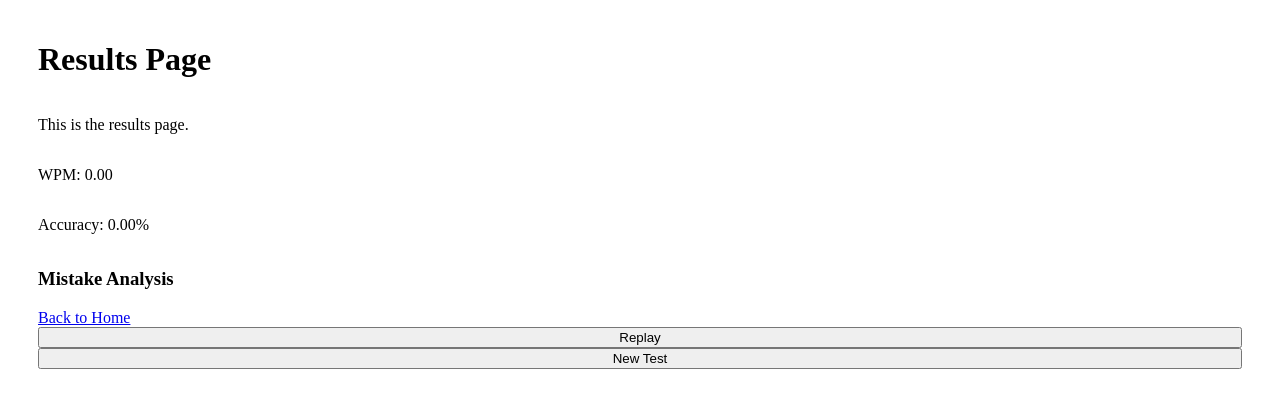
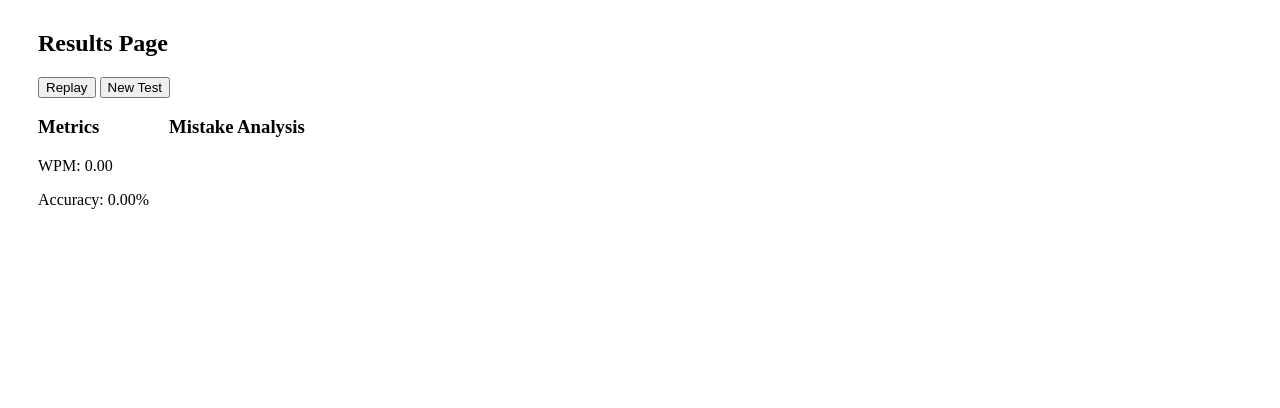
Before and after one commit to perimeterr/WPM-Hero, a Django app: page /results/ in a window 1280 px wide. Shown: the part 139-547 px from the top of the page. Run offline with Django 5.2, Linux system fonts and the light colour scheme.

Commit message:
cleaned the layout of the results page

```diff
--- a/static/style.css
+++ b/static/style.css
@@ -5,7 +5,7 @@ body{
 }
 
 .header{
-    margin-bottom: 20px;
+    margin-bottom: 10px;
 }
 
 #time{
@@ -15,6 +15,10 @@ body{
 
 #difficulty {
     margin-right: 25px;
+}
+
+.new-replay-btns{
+    width: auto;
 }
 
 .text-display{
@@ -42,3 +46,8 @@ body{
     font-size: 20px;
     padding: 10px;
 }
+
+.results{
+    display: flex;
+    gap: 20px;
+}
--- a/templates/results.html
+++ b/templates/results.html
@@ -4,15 +4,21 @@
 {% block title %}Results{% endblock %}
 
 {% block content %}
-    <h1>Results Page</h1>
-    <p>This is the results page.</p>
+    <h2>Results Page</h2>
+    <div class="new-replay-btns">
+        <button id="replay-btn" onclick="window.location.href='{% url 'home:home' %}?difficulty={{ difficulty }}&replay=true'">Replay</button>
+        <button id="new-test-btn" onclick="window.location.href='{% url 'home:home' %}'">New Test</button>
+    </div>
+    <div class="results">
+        <div class="metrics">
+            <h3>Metrics</h3>
             <p>WPM: <span id="wpm">0.00</span></p>
             <p>Accuracy: <span id="accuracy">0.00%</span></p>
+        </div>
         <div class="mistake-analysis">
             <h3>Mistake Analysis</h3>
             <ul id="mistake-list"></ul>
         </div>
-
         {% if user.is_authenticated %}
         <div class="previous-results">
             <h3>Your Previous Results</h3>
@@ -44,11 +50,11 @@
                 <p>No previous results yet.</p>
             {% endif %}
         </div>
+    </div>
+
     {% endif %}
 
-    <a href="{% url 'home:home' %}">Back to Home</a>
-    <button id="replay-btn" onclick="window.location.href='{% url 'home:home' %}?difficulty={{ difficulty }}&replay=true'">Replay</button>
-    <button id="new-test-btn" onclick="window.location.href='{% url 'home:home' %}'">New Test</button>
+
 {% endblock %}
 
 {% block extra_js %}
```
Lines whose indentation alone changed are shown as unchanged.
